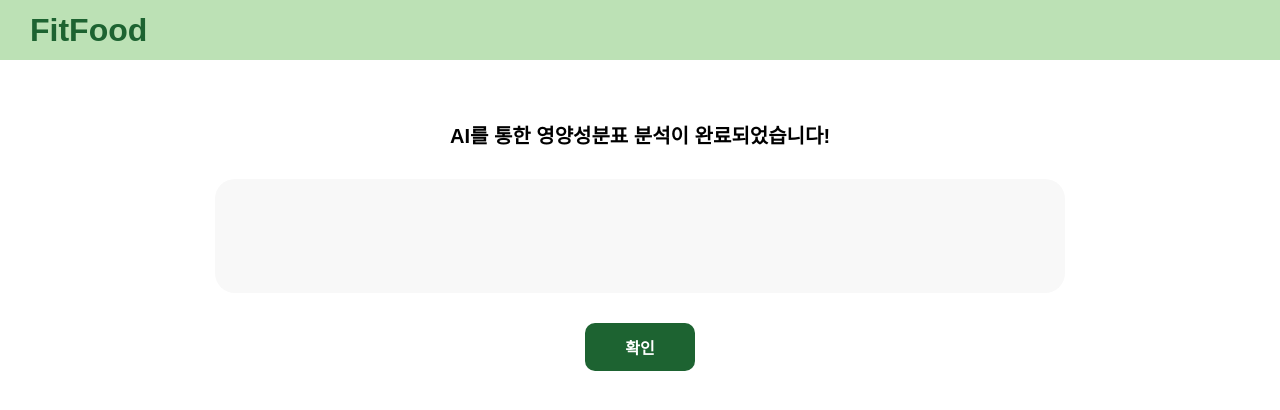
After one commit to h213yun/fitfood, a Flask app: template templates/results.html in a window 1280 px wide. The commit adds this page. Shown: the top 410 px of the page. Run offline with Flask 3, Linux system fonts and the light colour scheme; the template is opened without the code that fills it, so the values that code supplies are empty.

Commit message:
Feat: 분석 결과 페이지 구현

```diff
--- a/app.py
+++ b/app.py
@@ -5,6 +5,7 @@ import uuid
 import time
 import json
 from dotenv import load_dotenv
+from openai import OpenAI
 
 load_dotenv()
 app = Flask(__name__)
@@ -14,6 +15,8 @@ os.makedirs(UPLOAD_FOLDER, exist_ok=True)
 
 API_URL = os.getenv("CLOVA_API_URL")
 SECRET_KEY = os.getenv("CLOVA_API_KEY")
+client = OpenAI(api_key=os.getenv("OPENAI_API_KEY"))
+
 @app.route('/')
 def index():
     return render_template('index.html')
@@ -29,6 +32,7 @@ def submit():
     save_path = os.path.join(UPLOAD_FOLDER, filename)
     photo.save(save_path)
 
+    # 사진에서 텍스트 추출
     request_json = {
         'images': [
             {
@@ -60,11 +64,36 @@ def submit():
             result = response.json()
             fields = result['images'][0].get('fields', [])
             extracted_texts = [f['inferText'] for f in fields]
-            return f"추출된 텍스트: {' / '.join(extracted_texts)}"
+            full_text = ' '.join(extracted_texts)
+
+            system_prompt = (
+                "한 끼 섭취 칼로리 상한선을 넘는 경우 경고.\n"
+                "식품 첨가물 3가지 이상 포함되어 있는 경우 경고. \n"
+                "한 끼 섭취 칼로리 상한선을 넘지 않습니다.\n"
+                "식품 첨가물이 3가지 이상 포함되어 있습니다.\" 처럼 간략하게 메세지를 출력해야 함. \n"
+                "비만, 고혈압, 당뇨의 한 끼 섭취량이 넘는 영양소가 있다면 경고\n"
+                "경고를 1개 이상 받은 경우, 건강한 식단 3개 추천해주기. '\n\n건강한 식단 3가지 추천:'으로 시작해서 1, 2, 3번으로 각 식단에 번호 매기기\n"
+                "이외의 다른 말은 출력하지 않기."
+            )
+
+            gpt_response = client.chat.completions.create(
+                model="gpt-4",
+                temperature=1,
+                top_p=1,
+                max_tokens=2048,
+                messages=[
+                    {"role": "system", "content": system_prompt},
+                    {"role": "user", "content": full_text}
+                ]
+            )
+
+            gpt_text = gpt_response.choices[0].message.content
+
+            return render_template('results.html', gpt_result=gpt_text)
+
         except Exception as e:
-            return f"OCR 파싱 중 오류 발생: {str(e)}", 500
-    else:
-        return f"OCR 요청 실패 - 상태 코드: {response.status_code}<br>응답: {response.text}", 400
+            return f"처리 중 오류 발생: {str(e)}", 500
+
 
 if __name__ == '__main__':
     app.run(debug=True)
--- a/static/css/style.css
+++ b/static/css/style.css
@@ -163,3 +163,47 @@ input[type="checkbox"] {
   margin: 30px auto 0;
   cursor: pointer;
 }
+
+/* 결과 화면 */
+.container {
+  max-width: 850px;
+  margin: 60px auto;
+  padding: 0 20px;
+  text-align: center;
+}
+
+.title {
+  font-size: 20px;
+  font-weight: bold;
+  margin-bottom: 30px;
+}
+
+.result-box {
+  width: 100%;
+  background: #f8f8f8;
+  border-radius: 20px;
+  padding: 30px;
+  padding-bottom: 20px;
+  text-align: left;
+  font-size: 16px;
+  line-height: 2;
+  margin-bottom: 30px;
+  white-space: pre-line;
+  box-sizing: border-box;
+  word-break: keep-all;
+}
+
+.button-container {
+  text-align: center;
+}
+
+.btn {
+  background: #1D6331;
+  color: white;
+  padding: 12px 40px;
+  font-size: 16px;
+  font-weight: bold;
+  border: none;
+  border-radius: 10px;
+  cursor: pointer;
+}
--- /dev/null
+++ b/templates/results.html
@@ -0,0 +1,22 @@
+<!DOCTYPE html>
+<html lang="ko">
+<head>
+  <meta charset="UTF-8" />
+  <title>FitFood</title>
+  <link rel="stylesheet" href="{{ url_for('static', filename='css/style.css') }}">
+</head>
+<body>
+  <div class="header">
+    <h1>FitFood</h1>
+  </div>
+  <div class="container">
+    <div class="title">AI를 통한 영양성분표 분석이 완료되었습니다!</div>
+    <div class="result-box">
+      {{ gpt_result.replace('\n', '<br>') | safe }}
+    </div>
+    <div class="button-container">
+      <button class="btn" onclick="history.back()">확인</button>
+    </div>
+  </div>
+</body>
+</html>
```
